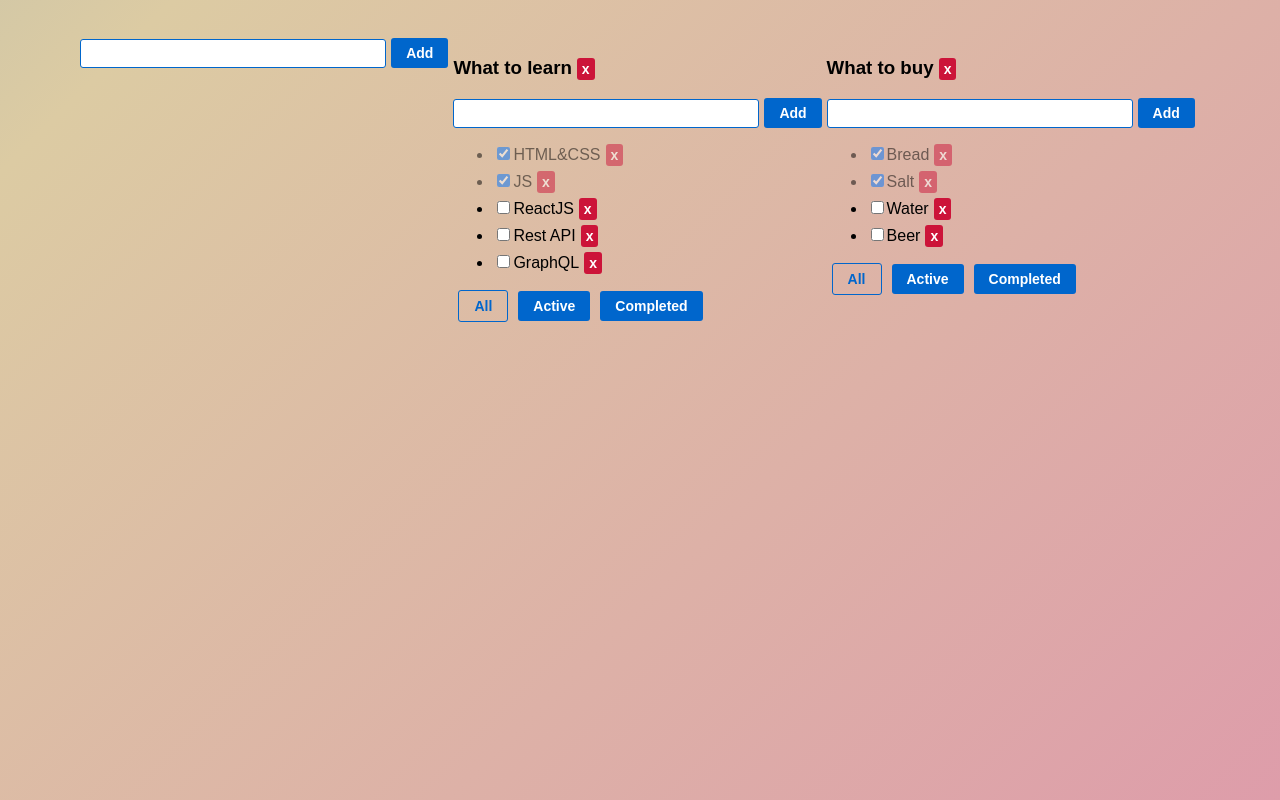
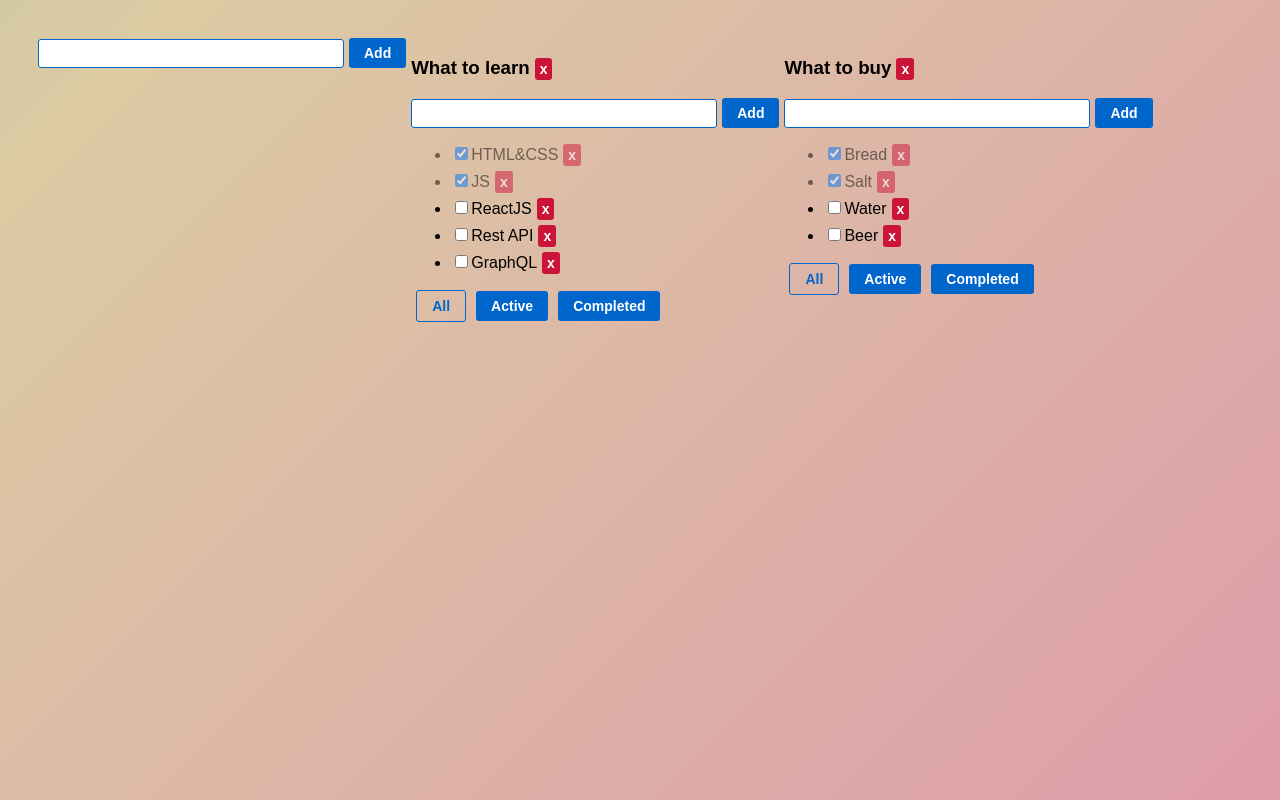
Before and after one commit to sonyhero/todo-list, a React (Create React App) app: page / in a window 1280 px wide. Built offline with nearby package versions, Linux system fonts and the light colour scheme.

Commit message:
refactoring-css

```diff
--- a/src/App.tsx
+++ b/src/App.tsx
@@ -117,13 +117,12 @@ function App() {
     )
 
     return (
-        <div className={'wrapper'}>
             <div className="App">
                 <AddItemForm addItem={addTodoList}/>
+                <div className={'wrapper'}>
                 {todoListsComponents}
             </div>
         </div>
-
 
     );
 }
```
